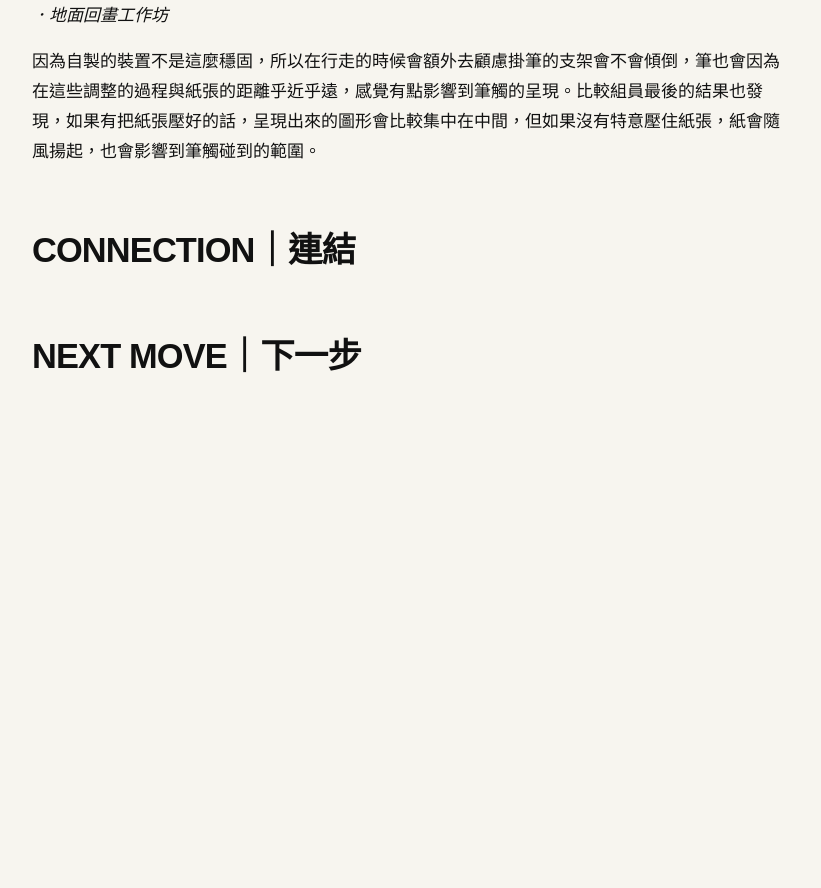
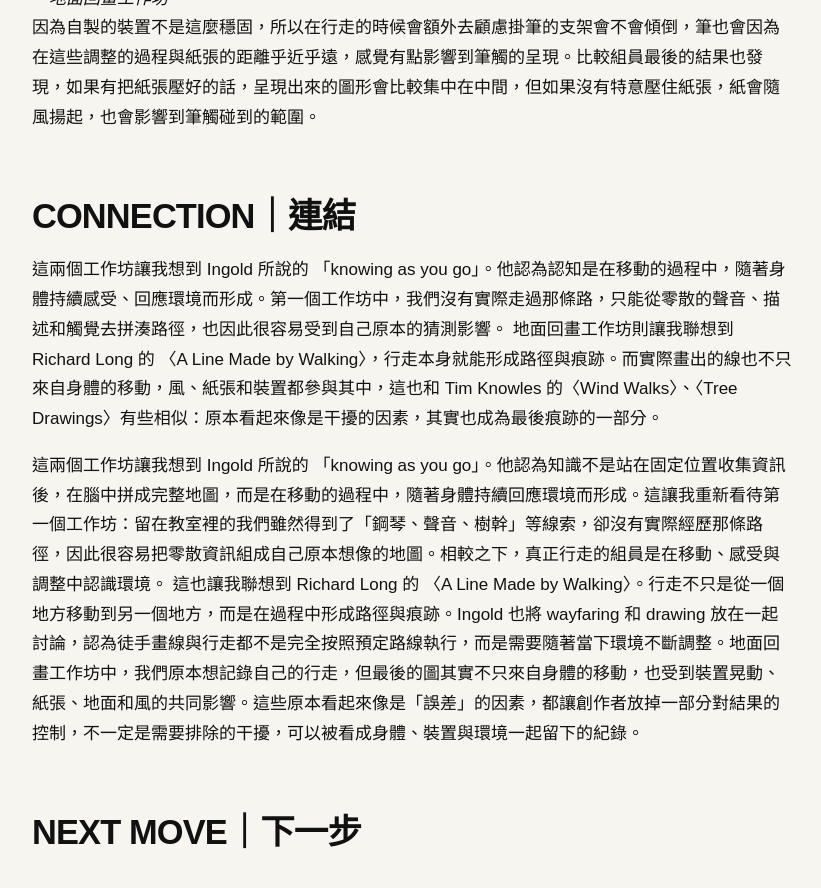
Before and after one commit to liki1928/fieldworkarchive, a Jekyll site: the page built from weeks/week-03.md, in a window 1280 px wide and 900 px high, scrolled down 3514 px. Shown: the top 888 px of the window, without its empty margins (48-869 px from the left). Built offline with Jekyll 4.4.1, drawn with Linux system fonts in a browser that asks for light colours; before the commit the page ends 3998 px from its top, so only the background shows below that.

Commit message:
Update week-03.md

```diff
--- a/weeks/week-03.md
+++ b/weeks/week-03.md
@@ -27,17 +27,20 @@ permalink: /weeks/week-03/
 
 ## FRICTION｜摩擦
 <!-- 描述一個沒有如預期發生的瞬間。 -->
-_．A組導讀工作坊_
-
+_．A組導讀工作坊_<br>
 過程中聽到他們提到一個「原本有鋼琴的地方」，我馬上想到大禮堂裡的鋼琴，所以就一直以為他們是往大禮堂的方向走，後面聽到的描述和聲音也會不自覺地往這個答案去想，但實際上他們是從人社一館走進行政大樓。矇眼摸到樹幹時，我也以為是從停車場附近的草地撿來的，結果其實是人社一館前面的草叢。
 關於通話與錄音也是在同學講解後才意識到兩者的差別，在矇眼聆聽錄音回放的時候，其實會因為覺得自己已經知道答案了，所以好像不太需要再重聽一次來確認，仔細回想確實通話是以人聲為主，錄音則是多了很多環境音，如果是在更好分辨聲音特色的地點也許可以感受到更大的差別。
 
-_．地面回畫工作坊_
-
+_．地面回畫工作坊_<br>
 因為自製的裝置不是這麼穩固，所以在行走的時候會額外去顧慮掛筆的支架會不會傾倒，筆也會因為在這些調整的過程與紙張的距離乎近乎遠，感覺有點影響到筆觸的呈現。比較組員最後的結果也發現，如果有把紙張壓好的話，呈現出來的圖形會比較集中在中間，但如果沒有特意壓住紙張，紙會隨風揚起，也會影響到筆觸碰到的範圍。
 
 ## CONNECTION｜連結
 <!-- 選擇本週閱讀或課堂案例中的一個概念。它如何改變你對上述瞬間的理解？ -->
+這兩個工作坊讓我想到 Ingold 所說的 「knowing as you go」。他認為認知是在移動的過程中，隨著身體持續感受、回應環境而形成。第一個工作坊中，我們沒有實際走過那條路，只能從零散的聲音、描述和觸覺去拼湊路徑，也因此很容易受到自己原本的猜測影響。
+地面回畫工作坊則讓我聯想到 Richard Long 的 〈A Line Made by Walking〉，行走本身就能形成路徑與痕跡。而實際畫出的線也不只來自身體的移動，風、紙張和裝置都參與其中，這也和 Tim Knowles 的〈Wind Walks〉、〈Tree Drawings〉有些相似：原本看起來像是干擾的因素，其實也成為最後痕跡的一部分。
+
+這兩個工作坊讓我想到 Ingold 所說的 「knowing as you go」。他認為知識不是站在固定位置收集資訊後，在腦中拼成完整地圖，而是在移動的過程中，隨著身體持續回應環境而形成。這讓我重新看待第一個工作坊：留在教室裡的我們雖然得到了「鋼琴、聲音、樹幹」等線索，卻沒有實際經歷那條路徑，因此很容易把零散資訊組成自己原本想像的地圖。相較之下，真正行走的組員是在移動、感受與調整中認識環境。
+這也讓我聯想到 Richard Long 的 〈A Line Made by Walking〉。行走不只是從一個地方移動到另一個地方，而是在過程中形成路徑與痕跡。Ingold 也將 wayfaring 和 drawing 放在一起討論，認為徒手畫線與行走都不是完全按照預定路線執行，而是需要隨著當下環境不斷調整。地面回畫工作坊中，我們原本想記錄自己的行走，但最後的圖其實不只來自身體的移動，也受到裝置晃動、紙張、地面和風的共同影響。這些原本看起來像是「誤差」的因素，都讓創作者放掉一部分對結果的控制，不一定是需要排除的干擾，可以被看成身體、裝置與環境一起留下的紀錄。
 
 ## NEXT MOVE｜下一步
 <!-- 如果把這個發現轉化成工具、介面、規則、身體技術或作品，你下一步會測試什麼？ -->
```
